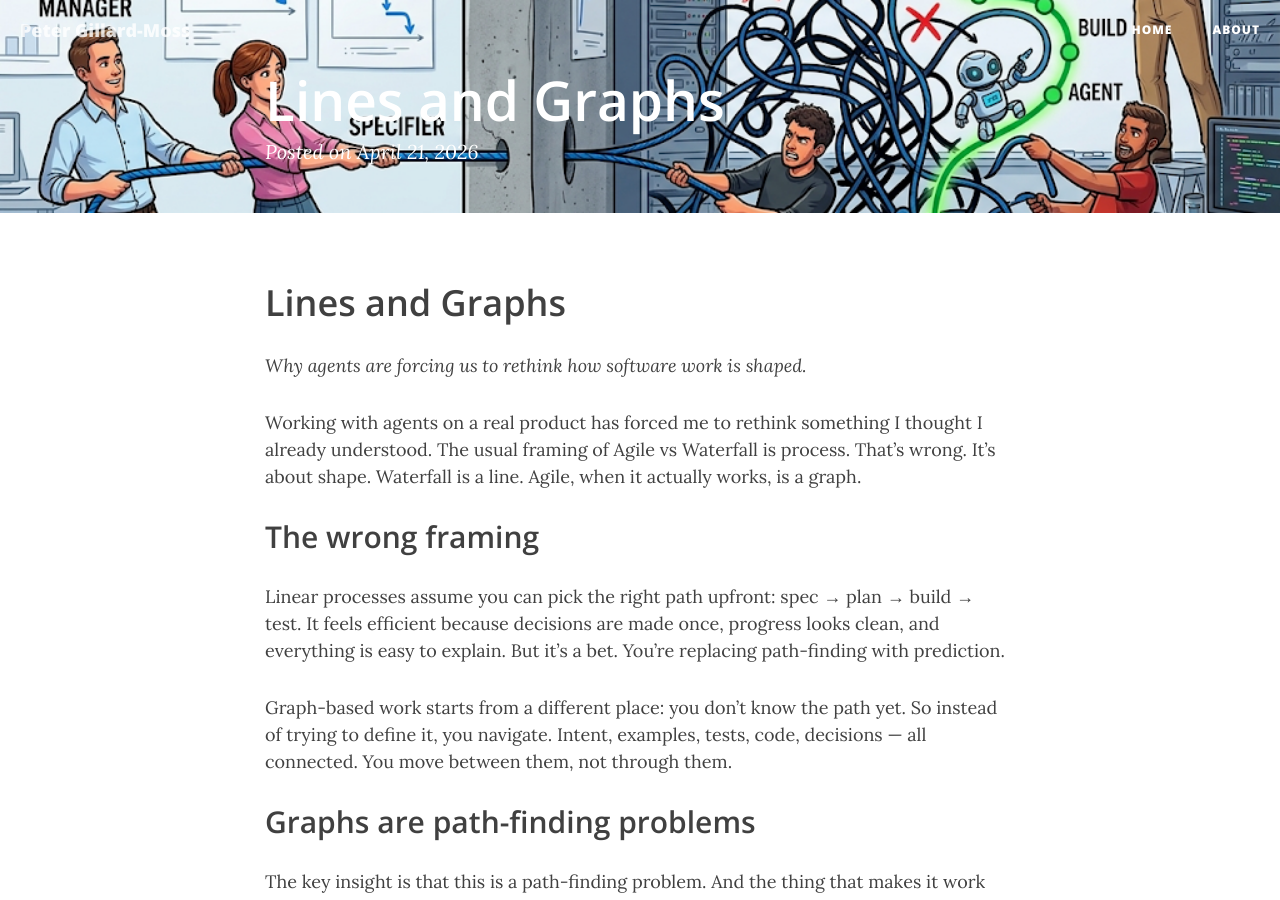
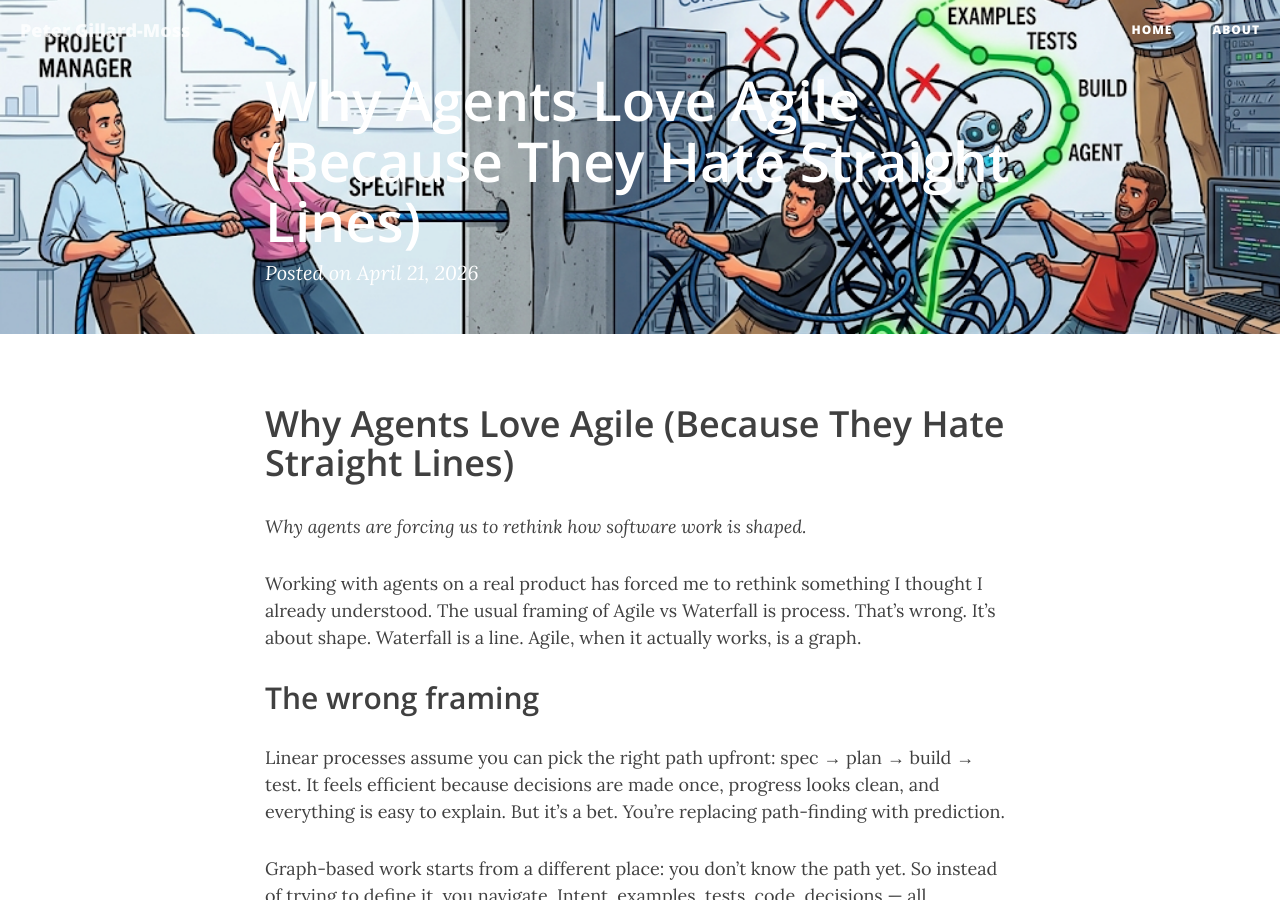
Before and after one commit to petergillardmoss/petergillardmoss.github.com, a Jekyll site: the page built from _posts/2026-04-21-why-agents-love-agile.markdown, in a window 1280 px wide and 900 px high. Built offline with Jekyll 4.4.1, drawn with Linux system fonts in a browser that asks for light colours; nearby versions of some CDN libraries.

Commit message:
New title for lines and graphs

```diff
--- a/_posts/2026-04-21-lines-and-graphs.markdown
+++ b/_posts/2026-04-21-why-agents-love-agile.markdown
@@ -1,6 +1,6 @@
 ---
 layout: post
-title: "Lines and Graphs"
+title: "Why Agents Love Agile (Because They Hate Straight Lines)"
 date: 2026-04-21 06:00
 comments: true
 categories:
@@ -10,7 +10,7 @@ social-img: img/graph_lines_teaser.png
 description: "Agents are helping us rediscover something fundamental about how Agile actually works."
 ---
 
-# Lines and Graphs
+# Why Agents Love Agile (Because They Hate Straight Lines)
 
 *Why agents are forcing us to rethink how software work is shaped.*
 
```
